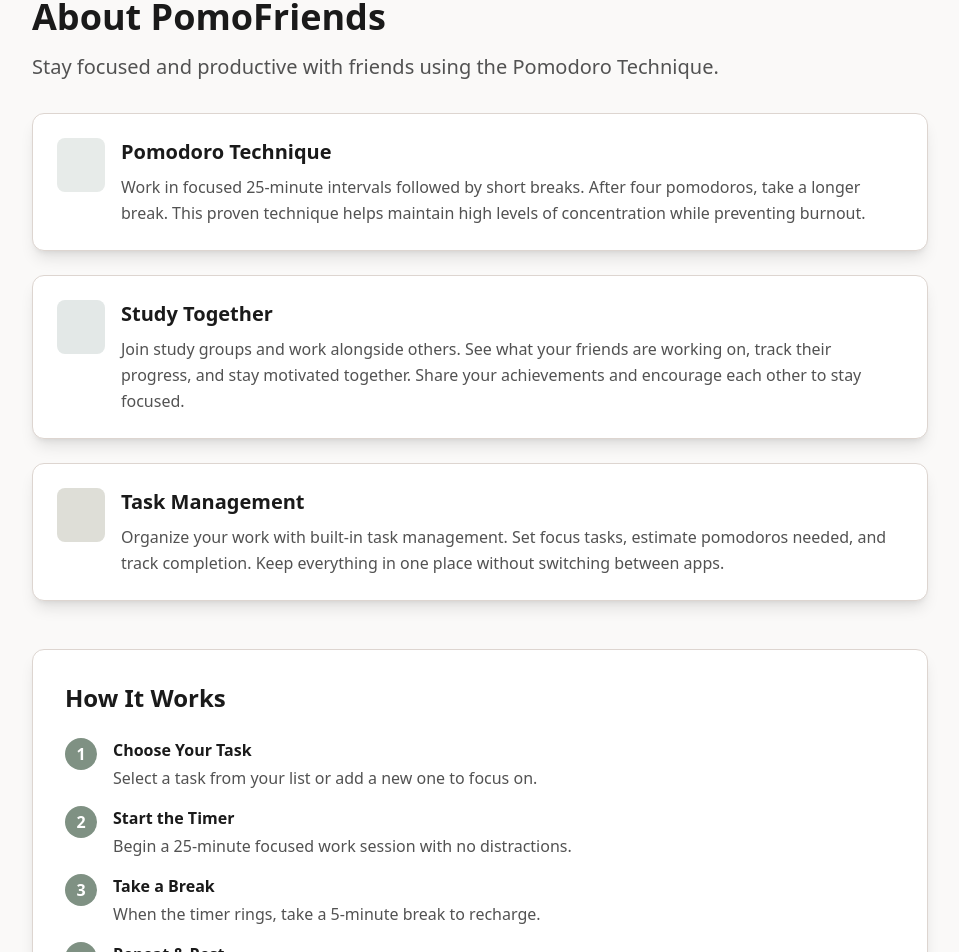
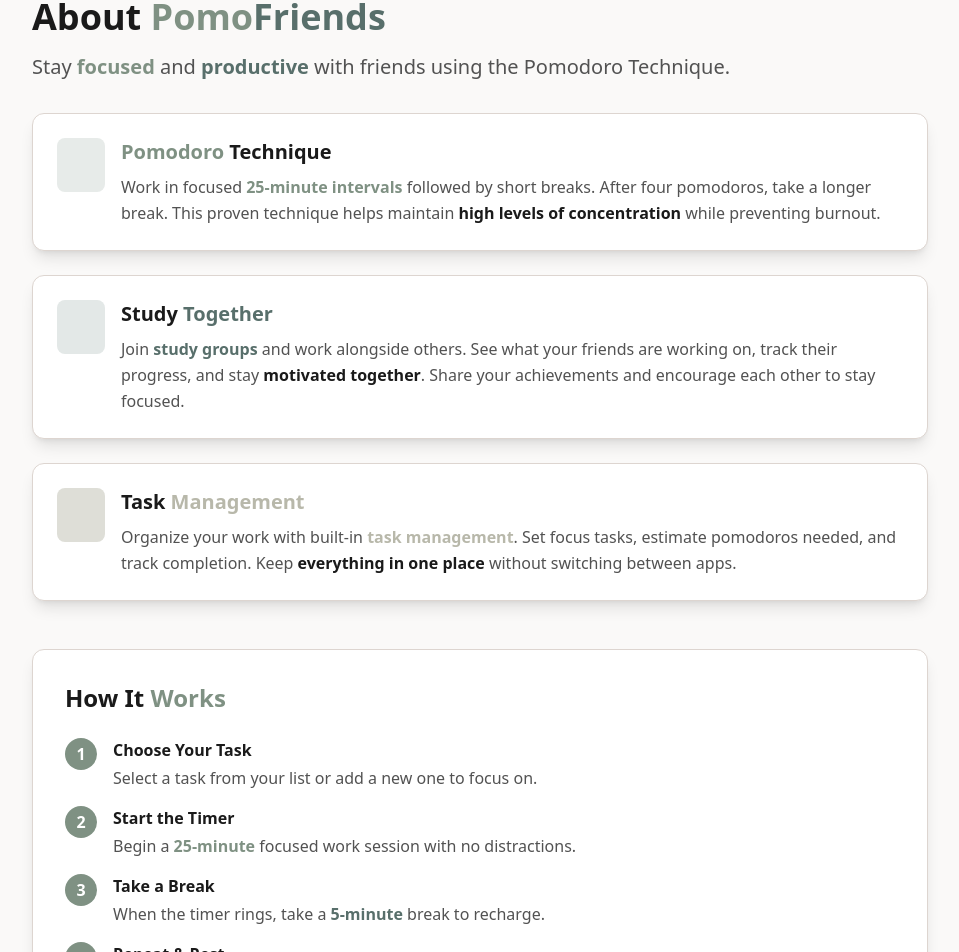
Before and after one commit to vadimegorov13/pomofriends, a SvelteKit app: page /about in a window 1280 px wide. Shown: the part 100-1052 px from the top of the page, without its empty margins (160-1119 px from the left). Built offline with nearby package versions, Linux system fonts and the light colour scheme; some icons are missing.

Commit message:
Updated the about page to be more fun
- Used colors to emphasize the text
- Used animations to make it more fun

```diff
--- a/src/routes/about/+page.svelte
+++ b/src/routes/about/+page.svelte
@@ -1,19 +1,45 @@
 <script lang="ts">
   import Icon from '@iconify/svelte';
+  import { onMount } from 'svelte';
+
+  let isVisible = false;
+
+  onMount(() => {
+    // Trigger animations after component mounts
+    setTimeout(() => {
+      isVisible = true;
+    }, 100);
+  });
 </script>
 
 <div class="max-w-4xl mx-auto">
-  <div class="mb-8">
-    <h1 class="text-4xl font-bold text-text mb-4">About PomoFriends</h1>
+  <div
+    class="mb-8 transition-all duration-700 {isVisible
+      ? 'opacity-100 translate-y-0'
+      : 'opacity-0 -translate-y-4'}"
+  >
+    <h1 class="text-4xl font-bold text-text mb-4">
+      About <span class="text-primary">Pomo</span><span class="text-secondary"
+        >Friends</span
+      >
+    </h1>
     <p class="text-xl text-text-secondary">
-      Stay focused and productive with friends using the Pomodoro Technique.
+      Stay <span class="font-semibold text-primary">focused</span> and
+      <span class="font-semibold text-secondary">productive</span> with friends using
+      the Pomodoro Technique.
     </p>
   </div>
 
   <div class="grid gap-6 mb-12">
-    <div class="bg-surface border border-border rounded-xl p-6 shadow-lg">
+    <div
+      class="bg-surface border border-border rounded-xl p-6 shadow-lg transition-all duration-700 delay-100 hover:shadow-xl {isVisible
+        ? 'opacity-100 translate-x-0'
+        : 'opacity-0 -translate-x-8'}"
+    >
       <div class="flex items-start gap-4">
-        <div class="p-3 bg-primary-100 rounded-lg">
+        <div
+          class="p-3 bg-primary-100 rounded-lg transition-transform duration-300 hover:rotate-12"
+        >
           <Icon
             icon="lucide:timer"
             width="24"
@@ -23,20 +49,31 @@
         </div>
         <div>
           <h2 class="text-xl font-semibold text-text mb-2">
-            Pomodoro Technique
+            <span class="text-primary">Pomodoro</span> Technique
           </h2>
           <p class="text-text-secondary leading-relaxed">
-            Work in focused 25-minute intervals followed by short breaks. After
-            four pomodoros, take a longer break. This proven technique helps
-            maintain high levels of concentration while preventing burnout.
+            Work in focused <span class="font-semibold text-primary"
+              >25-minute intervals</span
+            >
+            followed by short breaks. After four pomodoros, take a longer break. This
+            proven technique helps maintain
+            <span class="font-semibold text-text"
+              >high levels of concentration</span
+            > while preventing burnout.
           </p>
         </div>
       </div>
     </div>
 
-    <div class="bg-surface border border-border rounded-xl p-6 shadow-lg">
+    <div
+      class="bg-surface border border-border rounded-xl p-6 shadow-lg transition-all duration-700 delay-200 hover:shadow-xl {isVisible
+        ? 'opacity-100 translate-x-0'
+        : 'opacity-0 translate-x-8'}"
+    >
       <div class="flex items-start gap-4">
-        <div class="p-3 bg-secondary-100 rounded-lg">
+        <div
+          class="p-3 bg-secondary-100 rounded-lg transition-transform duration-300 hover:rotate-12"
+        >
           <Icon
             icon="lucide:users"
             width="24"
@@ -45,19 +82,29 @@
           />
         </div>
         <div>
-          <h2 class="text-xl font-semibold text-text mb-2">Study Together</h2>
+          <h2 class="text-xl font-semibold text-text mb-2">
+            Study <span class="text-secondary">Together</span>
+          </h2>
           <p class="text-text-secondary leading-relaxed">
-            Join study groups and work alongside others. See what your friends
-            are working on, track their progress, and stay motivated together.
+            Join <span class="font-semibold text-secondary">study groups</span>
+            and work alongside others. See what your friends are working on, track
+            their progress, and stay
+            <span class="font-semibold text-text">motivated together</span>.
             Share your achievements and encourage each other to stay focused.
           </p>
         </div>
       </div>
     </div>
 
-    <div class="bg-surface border border-border rounded-xl p-6 shadow-lg">
+    <div
+      class="bg-surface border border-border rounded-xl p-6 shadow-lg transition-all duration-700 delay-300 hover:shadow-xl {isVisible
+        ? 'opacity-100 translate-x-0'
+        : 'opacity-0 -translate-x-8'}"
+    >
       <div class="flex items-start gap-4">
-        <div class="p-3 bg-accent-muted rounded-lg">
+        <div
+          class="p-3 bg-accent-muted rounded-lg transition-transform duration-300 hover:rotate-12"
+        >
           <Icon
             icon="lucide:target"
             width="24"
@@ -66,76 +113,104 @@
           />
         </div>
         <div>
-          <h2 class="text-xl font-semibold text-text mb-2">Task Management</h2>
+          <h2 class="text-xl font-semibold text-text mb-2">
+            Task <span class="text-accent">Management</span>
+          </h2>
           <p class="text-text-secondary leading-relaxed">
-            Organize your work with built-in task management. Set focus tasks,
-            estimate pomodoros needed, and track completion. Keep everything in
-            one place without switching between apps.
+            Organize your work with built-in <span
+              class="font-semibold text-accent">task management</span
+            >. Set focus tasks, estimate pomodoros needed, and track completion.
+            Keep
+            <span class="font-semibold text-text">everything in one place</span> without
+            switching between apps.
           </p>
         </div>
       </div>
     </div>
   </div>
 
-  <div class="bg-surface border border-border rounded-xl p-8 shadow-lg">
-    <h2 class="text-2xl font-bold text-text mb-6">How It Works</h2>
+  <div
+    class="bg-surface border border-border rounded-xl p-8 shadow-lg transition-all duration-700 delay-400 {isVisible
+      ? 'opacity-100 translate-y-0'
+      : 'opacity-0 translate-y-8'}"
+  >
+    <h2 class="text-2xl font-bold text-text mb-6">
+      How It <span class="text-primary">Works</span>
+    </h2>
     <div class="space-y-4">
-      <div class="flex gap-4">
+      <div class="flex gap-4 group">
         <div
-          class="shrink-0 w-8 h-8 bg-primary text-white rounded-full flex items-center justify-center font-bold"
+          class="shrink-0 w-8 h-8 bg-primary text-white rounded-full flex items-center justify-center font-bold transition-transform duration-300 group-hover:rotate-12"
         >
           1
         </div>
-        <div>
+        <div
+          class="transition-transform duration-300 group-hover:translate-x-2"
+        >
           <h3 class="font-semibold text-text mb-1">Choose Your Task</h3>
           <p class="text-text-secondary">
             Select a task from your list or add a new one to focus on.
           </p>
         </div>
       </div>
-      <div class="flex gap-4">
+      <div class="flex gap-4 group">
         <div
-          class="shrink-0 w-8 h-8 bg-primary text-white rounded-full flex items-center justify-center font-bold"
+          class="shrink-0 w-8 h-8 bg-primary text-white rounded-full flex items-center justify-center font-bold transition-transform duration-300 group-hover:rotate-12"
         >
           2
         </div>
-        <div>
+        <div
+          class="transition-transform duration-300 group-hover:translate-x-2"
+        >
           <h3 class="font-semibold text-text mb-1">Start the Timer</h3>
           <p class="text-text-secondary">
-            Begin a 25-minute focused work session with no distractions.
+            Begin a <span class="font-semibold text-primary">25-minute</span> focused
+            work session with no distractions.
           </p>
         </div>
       </div>
-      <div class="flex gap-4">
+      <div class="flex gap-4 group">
         <div
-          class="shrink-0 w-8 h-8 bg-primary text-white rounded-full flex items-center justify-center font-bold"
+          class="shrink-0 w-8 h-8 bg-primary text-white rounded-full flex items-center justify-center font-bold transition-transform duration-300 group-hover:rotate-12"
         >
           3
         </div>
-        <div>
+        <div
+          class="transition-transform duration-300 group-hover:translate-x-2"
+        >
           <h3 class="font-semibold text-text mb-1">Take a Break</h3>
           <p class="text-text-secondary">
-            When the timer rings, take a 5-minute break to recharge.
+            When the timer rings, take a <span
+              class="font-semibold text-secondary">5-minute</span
+            > break to recharge.
           </p>
         </div>
       </div>
-      <div class="flex gap-4">
+      <div class="flex gap-4 group">
         <div
-          class="shrink-0 w-8 h-8 bg-primary text-white rounded-full flex items-center justify-center font-bold"
+          class="shrink-0 w-8 h-8 bg-primary text-white rounded-full flex items-center justify-center font-bold transition-transform duration-300 group-hover:rotate-12"
         >
           4
         </div>
-        <div>
+        <div
+          class="transition-transform duration-300 group-hover:translate-x-2"
+        >
           <h3 class="font-semibold text-text mb-1">Repeat & Rest</h3>
           <p class="text-text-secondary">
-            After four pomodoros, reward yourself with a longer 15-minute break.
+            After four pomodoros, reward yourself with a longer <span
+              class="font-semibold text-secondary">15-minute</span
+            > break.
           </p>
         </div>
       </div>
     </div>
   </div>
 
-  <div class="mt-12 text-center">
+  <div
+    class="mt-12 text-center transition-all duration-700 delay-500 {isVisible
+      ? 'opacity-100'
+      : 'opacity-0'}"
+  >
     <a
       href="/"
       class="inline-flex items-center gap-2 px-6 py-3 bg-primary text-white rounded-lg font-semibold hover:bg-primary-hover transition-all shadow-lg"
```
